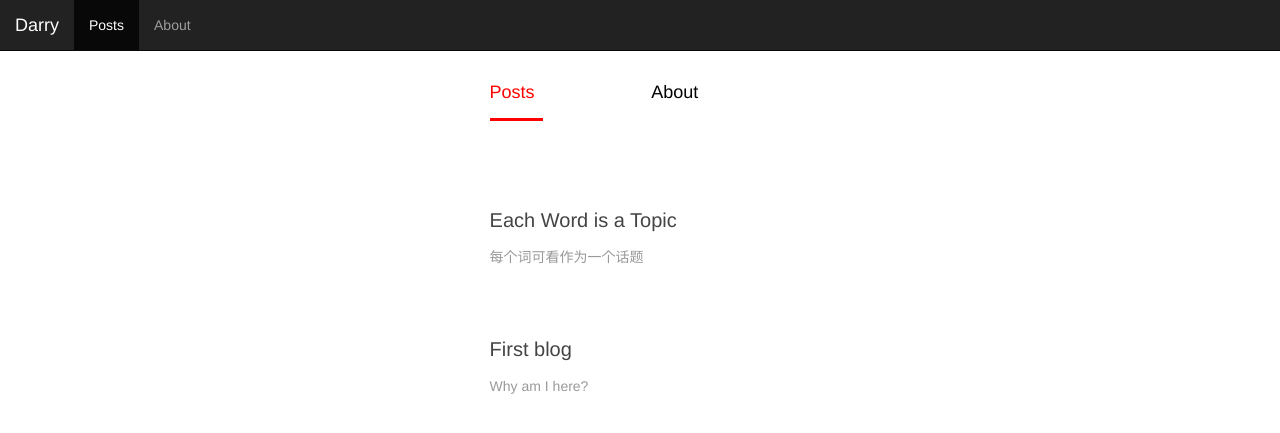
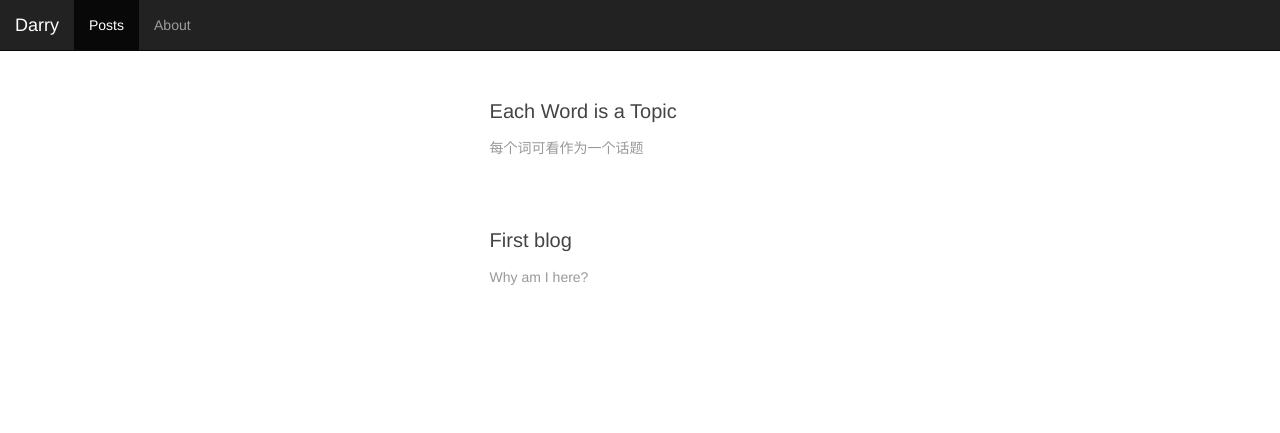
Before and after one commit to ldengjie/ldengjie.github.io, a Jekyll site: the page built from index.md, in a window 1280 px wide. Shown: the top 433 px of the page. Built offline with Jekyll 4.4.1, drawn with Linux system fonts in a browser that asks for light colours; nearby versions of some CDN libraries; Markdown is read by kramdown in place of the engine named in the settings; comment, search, counter and statistics services are not loaded.

Commit message:
index.md

```diff
--- a/index.md
+++ b/index.md
@@ -4,12 +4,6 @@ layout: home
 
 <div class="index-content blog">
     <div class="section">
-        <ul class="artical-cate">
-            <li class="on"><a href="/"><span>Posts</span></a></li>
-            <li><a href="/about"><span>About</span></a></li>
-        </ul>
-
-        <div class="cate-bar"><span id="cateBar"></span></div>
 
         <ul class="artical-list">
         {% for post in site.categories.blog %}
```
